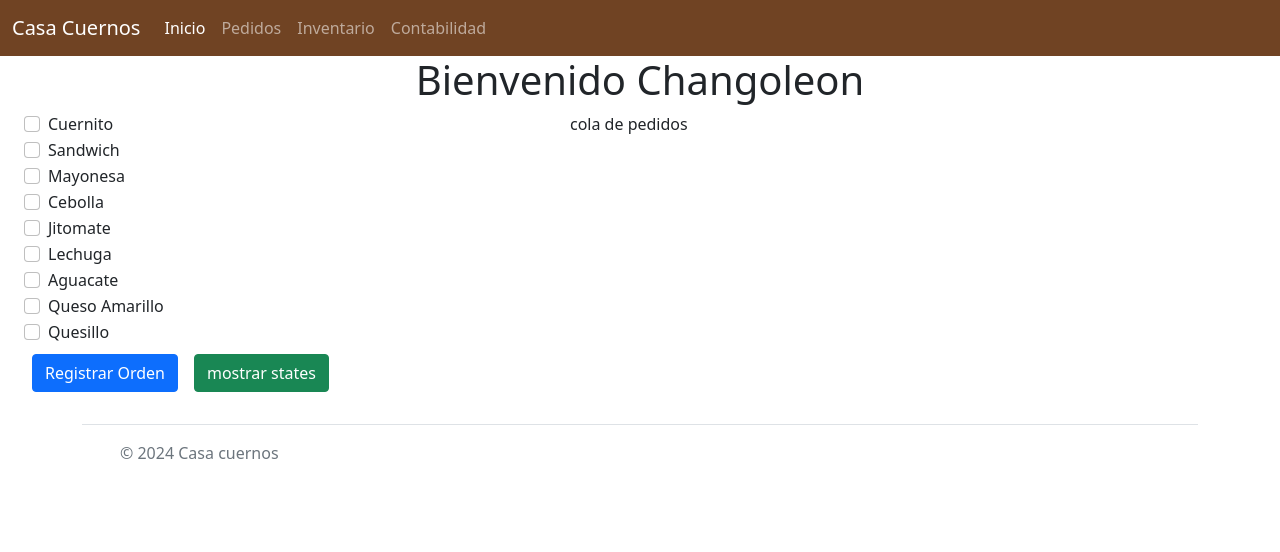
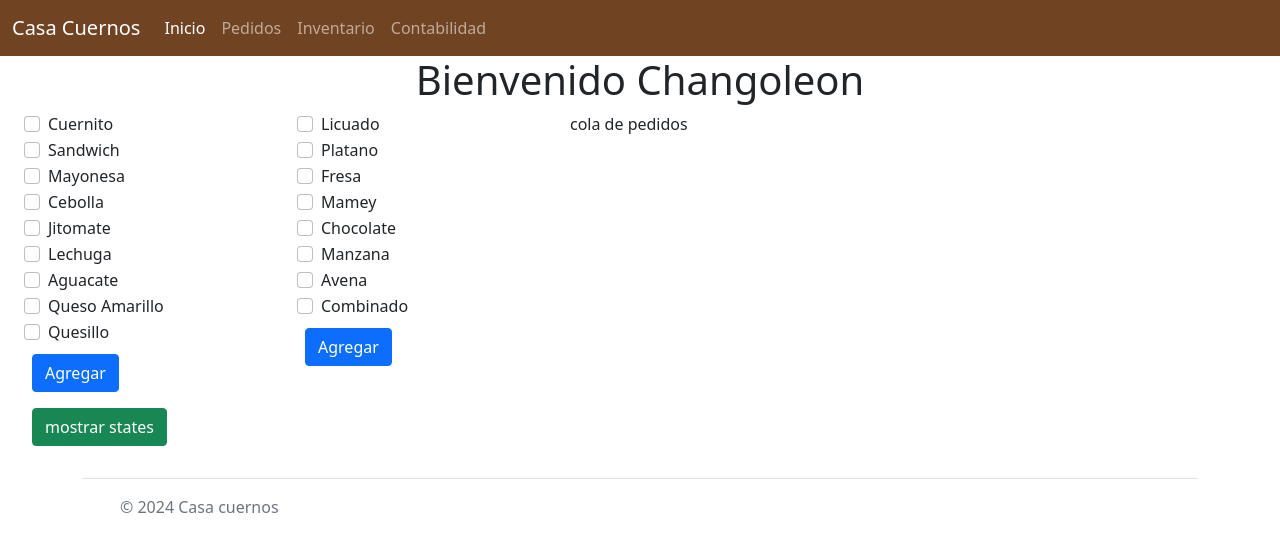
Before and after one commit to LuisRFE0/cafeshop, a React (Vite) app: page / in a window 1280 px wide. Shown: the top 552 px of the page. Built offline with nearby package versions, Linux system fonts and the light colour scheme.

Commit message:
formulario de licuados

```diff
--- a/src/components/PedidosForm.jsx
+++ b/src/components/PedidosForm.jsx
@@ -1,16 +1,16 @@
 import { useState } from "react"
 import { Cuernitos } from "./componentesForm/Cuernitos"
+import { Licuados } from "./componentesForm/Licuados";
 
 export const PedidosForm = () => {
 
     const [cuernitoState, setCuernitoState] = useState({});
+    const [licuadoState, setLicuadoState] = useState({});
 
 
     const handlerCuernitos = (cuernitos = {}) => {
         console.log('desde padre', cuernitos);
         setCuernitoState(cuernitos);
-
-
     }
 
     const mostrar = () => {
@@ -22,7 +22,15 @@ export const PedidosForm = () => {
 
         <>
             <form>
-                <Cuernitos handlerCuernitos={handlerCuernitos} />
+                <div className="row">
+                    <div className="col"><Cuernitos handlerCuernitos={handlerCuernitos} /></div>
+                    <div className="col"><Licuados /></div>
+                </div>
+                <div className="row">
+
+                </div>
+
+
                 <button type="button" className="btn btn-success m-2" onClick={mostrar}>mostrar states</button>
 
             </form>
--- a/src/components/componentesForm/Cuernitos.jsx
+++ b/src/components/componentesForm/Cuernitos.jsx
@@ -65,7 +65,7 @@ export const Cuernitos = ({ handlerCuernitos }) => {
                 <input type="checkbox" className="form-check-input" id="quesill" name="quesillo" checked={cuernitoCheck.quesillo} onChange={handlerCheckCuernitos} />
                 <label htmlFor="quesill" className="form-check-label">Quesillo</label>
             </div>
-            <button type="button" className="btn btn-primary m-2" onClick={submitCuernitos}>Registrar Orden</button>
+            <button type="button" className="btn btn-primary m-2" onClick={submitCuernitos}>Agregar</button>
 
 
 
--- a/src/components/componentesForm/Licuados.jsx
+++ b/src/components/componentesForm/Licuados.jsx
@@ -1,6 +1,67 @@
+import { useState } from "react";
 
 export const Licuados = () => {
+
+    const [licuadoCheck, setLicuadoCheck] = useState({
+        licuado: false,
+        platano: false,
+        fresa: false,
+        mamey: false,
+        chocolate: false,
+        manzana:false,
+        avena: false,
+        combinado: false,
+
+    });
+
+    const handlerCheckLicuado = (event) => {
+
+        const { name, checked } = event.target;
+        setLicuadoCheck({ ...licuadoCheck, [name]: checked });
+
+    }
+
+
+    const mostrarLicuado = () =>{
+        console.log(licuadoCheck);
+    }
+
+
     return (
-        <div>Licuados</div>
+        <>
+        <div className="form-check">
+            <input type="checkbox" id="licuado" className="form-check-input" name="licuado" checked={licuadoCheck.licuado} onChange={handlerCheckLicuado} />
+            <label htmlFor="licuado" className="form-check-label">Licuado</label>
+        </div>
+        <div className="form-check">
+            <input type="checkbox" id="platano" className="form-check-input" name="platano" checked={licuadoCheck.platano} onChange={handlerCheckLicuado} />
+            <label htmlFor="platano" className="form-check-label">Platano</label>
+        </div>
+        <div className="form-check">
+            <input type="checkbox" id="fresa" className="form-check-input" name="fresa" checked={licuadoCheck.fresa} onChange={handlerCheckLicuado} />
+            <label htmlFor="fresa" className="form-check-label">Fresa</label>
+        </div>
+        <div className="form-check">
+            <input type="checkbox" id="mamey" className="form-check-input" name="mamey" checked={licuadoCheck.mamey} onChange={handlerCheckLicuado} />
+            <label htmlFor="mamey" className="form-check-label">Mamey</label>
+        </div>
+        <div className="form-check">
+            <input type="checkbox" id="chocolate" className="form-check-input" name="chocolate" checked={licuadoCheck.chocolate} onChange={handlerCheckLicuado} />
+            <label htmlFor="chocolate" className="form-check-label">Chocolate</label>
+        </div>
+        <div className="form-check">
+            <input type="checkbox" id="manzana" className="form-check-input" name="manzana" checked={licuadoCheck.manzana} onChange={handlerCheckLicuado} />
+            <label htmlFor="manzana" className="form-check-label">Manzana</label>
+        </div>
+        <div className="form-check">
+            <input type="checkbox" id="avena" className="form-check-input" name="avena" checked={licuadoCheck.avena} onChange={handlerCheckLicuado} />
+            <label htmlFor="avena" className="form-check-label">Avena</label>
+        </div>
+        <div className="form-check">
+            <input type="checkbox" id="combinado" className="form-check-input" name="combinado" checked={licuadoCheck.combinado} onChange={handlerCheckLicuado} />
+            <label htmlFor="combinado" className="form-check-label">Combinado</label>
+        </div>
+        <button type="button" className="btn btn-primary m-2" onClick={mostrarLicuado} >Agregar</button>
+        </>
     )
 }
```
